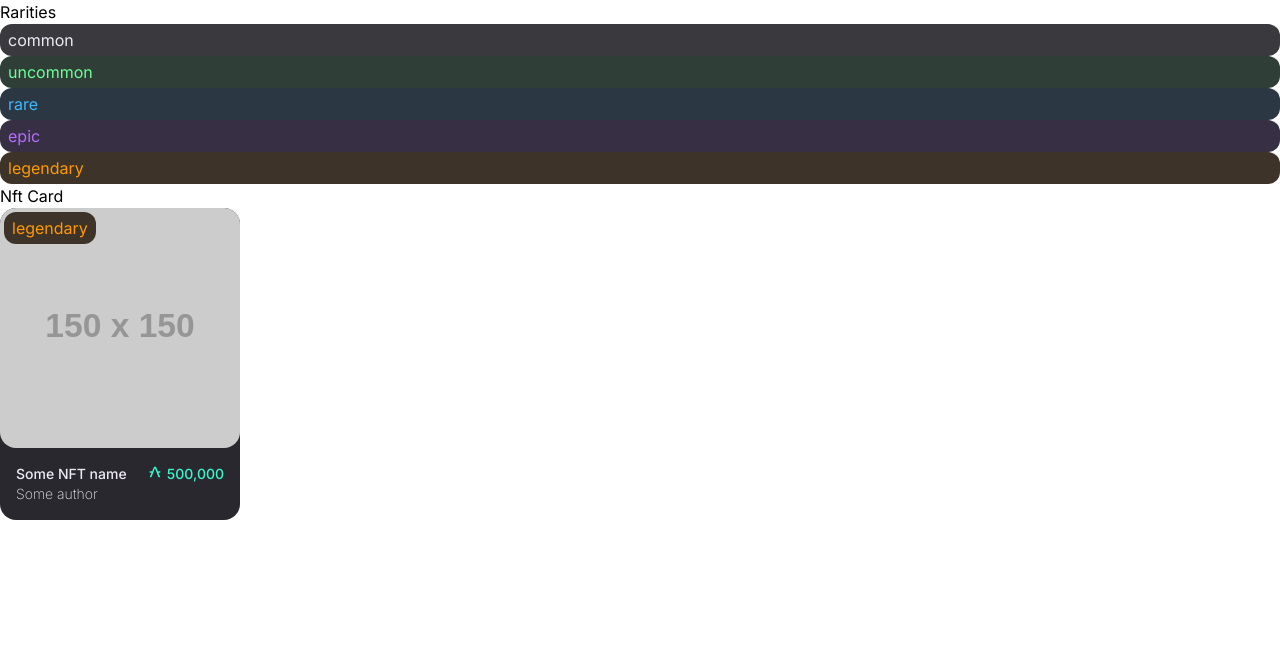
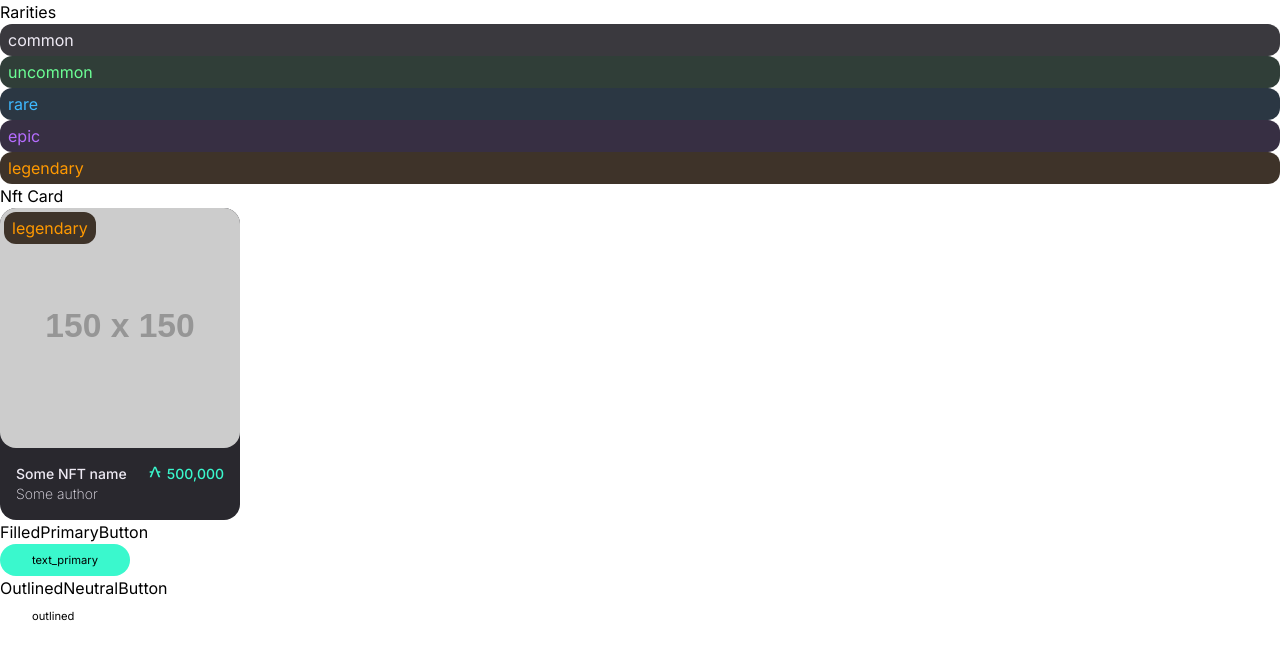
Before and after one commit to UniqVerse/UniqVerse, a Next.js app in the folder frontend/: page /design in a window 1280 px wide. Shown: the top 658 px of the page. Built offline with nearby package versions, Linux system fonts and the light colour scheme.

Commit message:
Implemented Button Componenet for "filledPrimary" and "outlinedNeutral"

```diff
--- /dev/null
+++ b/frontend/src/app/components/baseComponents/Button/Button.module.css
@@ -0,0 +1,10 @@
+
+.generalButton {
+    padding: 0.5rem 2.0rem;
+    border-radius: 9999px;
+    height: 2rem;
+    transition: background-color 0.2s;
+    align-items: center;
+    display: flex;
+    font-size: 0.7rem;
+  }
--- /dev/null
+++ b/frontend/src/app/components/baseComponents/Button/Button.tsx
@@ -0,0 +1,13 @@
+import styles from './Button.module.css';
+// import {Rarity, RarityBadge} from "@/src/app/components/baseComponents/RarityBadge/RarityBadge";
+import Image from 'next/dist/shared/lib/image-external';
+export type ButtonType = "primary" | "outlined";
+
+export function Button({type, cl, onClick}: { type: ButtonType, cl?: string; onClick?: () => void  }) {
+
+    return (
+         <button className={`${styles.generalButton} bg-${type}-static hover:bg-${type}Hover click:bg-${type}Click`} onClick={onClick} >
+            {cl}
+        </button>
+    )
+}
--- a/frontend/src/app/design/page.tsx
+++ b/frontend/src/app/design/page.tsx
@@ -1,10 +1,18 @@
 import {Rarity, RarityBadge} from "@/src/app/components/baseComponents/RarityBadge/RarityBadge";
 import {NftCard} from "@/src/app/components/baseComponents/NftCard/NftCard";
+import { FilledPrimaryButton } from "../components/baseComponents/Button/FilledPrimaryButton/FilledPrimaryButton";
+import { TextPrimaryButton } from "../components/baseComponents/Button/TextPrimaryButton/TextPrimaryButton";
+import { OutlinedNeutralButton } from "../components/baseComponents/Button/OutlinedNeutralButton/OutlinedNeutralButton";
+
+import {ButtonType, Button} from "@/src/app/components/baseComponents/Button/Button";
+import handleClickPrimaryButton from "./testFunction";
 
 export default function Design() {
     const badges = ["common", "uncommon", "rare", "epic", "legendary"].map((r) => {
         return <RarityBadge key={r} rarity={r as Rarity}/>
     });
+
+
     return (
         <>
             <div>
@@ -19,6 +27,13 @@ export default function Design() {
                     nftName={"Some NFT name"}
                     rarity={"legendary"}
                     price={"500,000"}/>
+
+                    <h1>FilledPrimaryButton</h1>
+                    <Button type={"primary"} cl="text_primary" ></Button>
+
+                    <h1>OutlinedNeutralButton</h1>
+                    <Button type={"outlined"} cl="outlined" ></Button>
+
             </div>
         </>
     )
```
